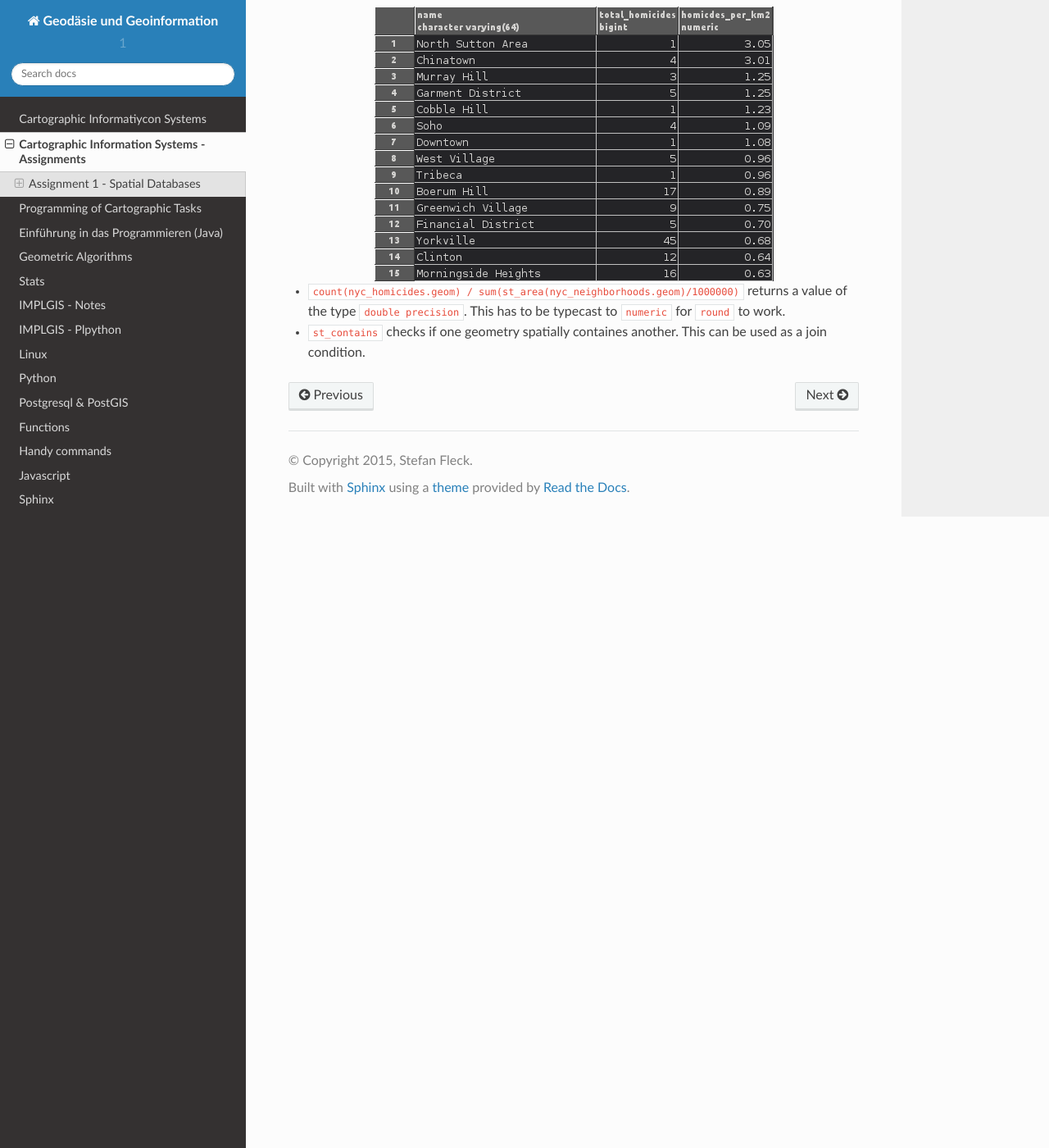
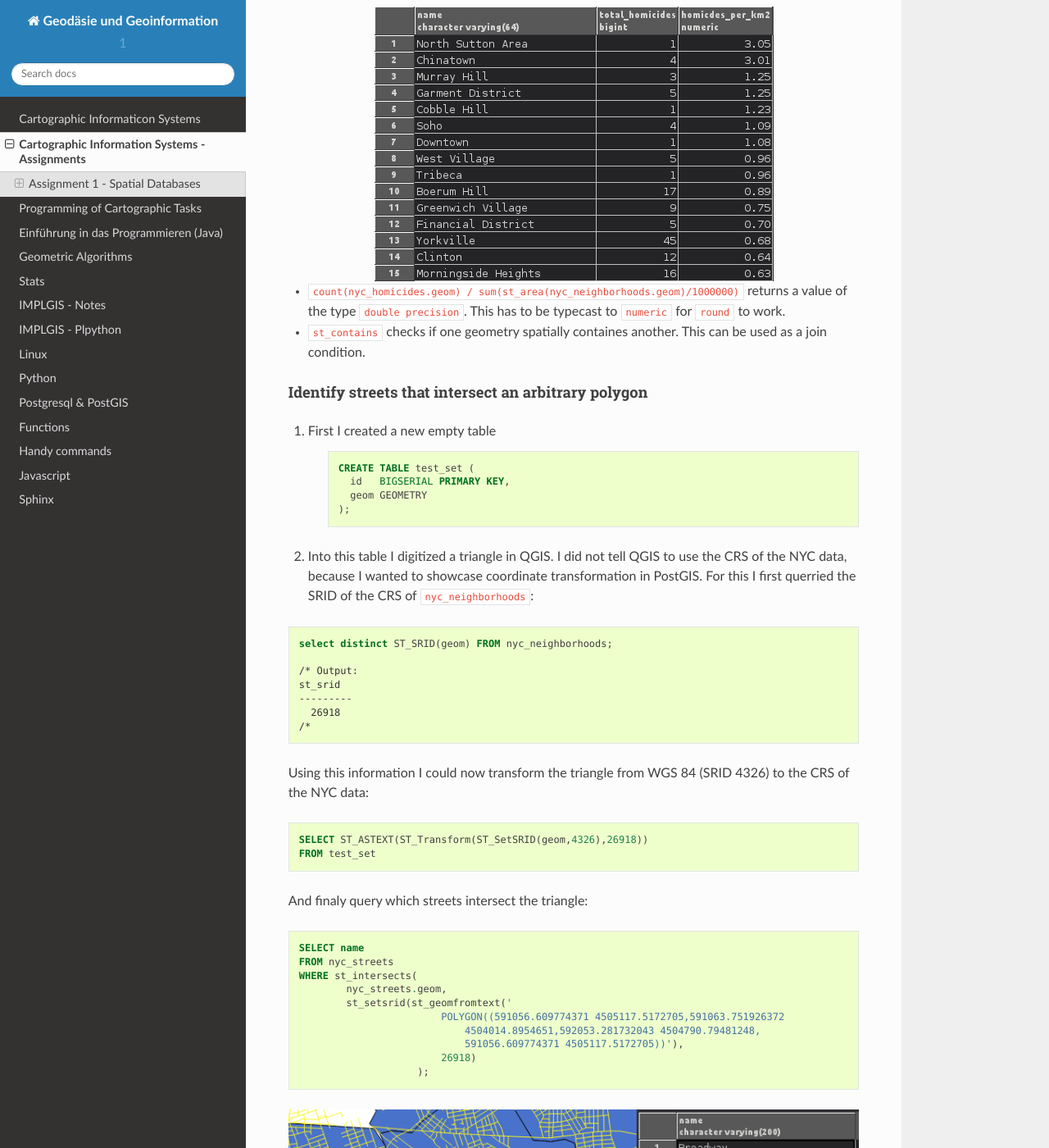
Before and after one commit to hoelk/notes, a Sphinx documentation site: the page built from source/cartoinfo_ex.rst, in a window 1280 px wide and 1400 px high, scrolled down 3399 px. Shown: the whole window at 82% size. Built offline with Sphinx 7.4.7 and the Read the Docs theme 2.0.0, drawn with Linux system fonts in a browser that asks for light colours; pages that are not in the unit, such as notebooks, are missing from menus; some of the changed text lies outside the part shown.

Commit message:
Finished Assignment 1 draft

```diff
--- a/source/cartoinfo.rst
+++ b/source/cartoinfo.rst
@@ -1,5 +1,5 @@
-Cartographic Informatiycon Systems
-################################
+Cartographic Informaticon Systems
+#################################
 
 
 todo:
--- a/source/cartoinfo_ex.rst
+++ b/source/cartoinfo_ex.rst
@@ -133,3 +133,62 @@ area (in square kilometers)
     This has to be typecast  to ``numeric`` for ``round`` to work.
 *   ``st_contains`` checks if one geometry spatially containes another.
     This can be used as a join condition.
+
+Identify streets that intersect an arbitrary polygon
+^^^^^^^^^^^^^^^^^^^^^^^^^^^^^^^^^^^^^^^^^^^^^^^^^^^^
+
+1. First I created a new empty table
+
+    .. code-block:: psql
+
+        CREATE TABLE test_set (
+          id   BIGSERIAL PRIMARY KEY,
+          geom GEOMETRY
+        );
+
+2.  Into this table I digitized a triangle in QGIS. I did not tell QGIS to use
+    the CRS of the NYC data, because I wanted to showcase coordinate transformation
+    in PostGIS. For this I first querried the SRID of the CRS of
+    ``nyc_neighborhoods``:
+
+.. code-block:: psql
+
+    select distinct ST_SRID(geom) FROM nyc_neighborhoods;
+
+    /* Output:
+    st_srid
+    ---------
+      26918
+    /*
+
+Using this information I could now transform the triangle from
+WGS 84 (SRID 4326) to the CRS of the NYC data:
+
+.. code-block:: psql
+
+    SELECT ST_ASTEXT(ST_Transform(ST_SetSRID(geom,4326),26918))
+    FROM test_set
+
+And finaly query which streets intersect the triangle:
+
+.. code-block:: psql
+
+    SELECT name
+    FROM nyc_streets
+    WHERE st_intersects(
+            nyc_streets.geom,
+            st_setsrid(st_geomfromtext('
+                            POLYGON((591056.609774371 4505117.5172705,591063.751926372
+                                4504014.8954651,592053.281732043 4504790.79481248,
+                                591056.609774371 4505117.5172705))'),
+                            26918)
+                        );
+
+.. image:: _static/img/cartoinfo/ex1_triangle.png
+    :align: center
+
+*   I could have directly used the ``geom`` from ``test_set`` for the intersect,
+    but I wanted to demonstrated the use of ``st_geomfromtext`` as by the
+    assignment instructions.
+*   ``st_intersects`` checks whether two geometries intersect and returns
+    TRUE / FALSE.
```
Also changed, not shown: source/_static/img/cartoinfo/ex1_triangle.png (added).
